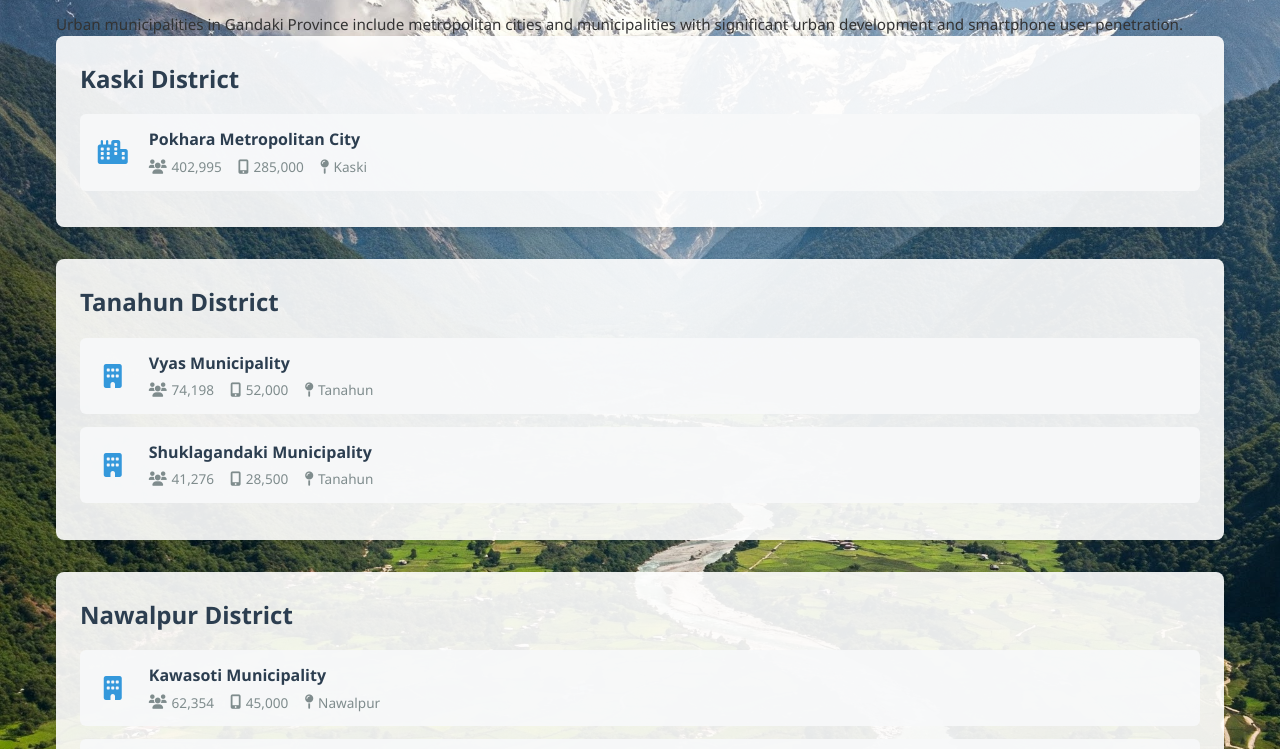
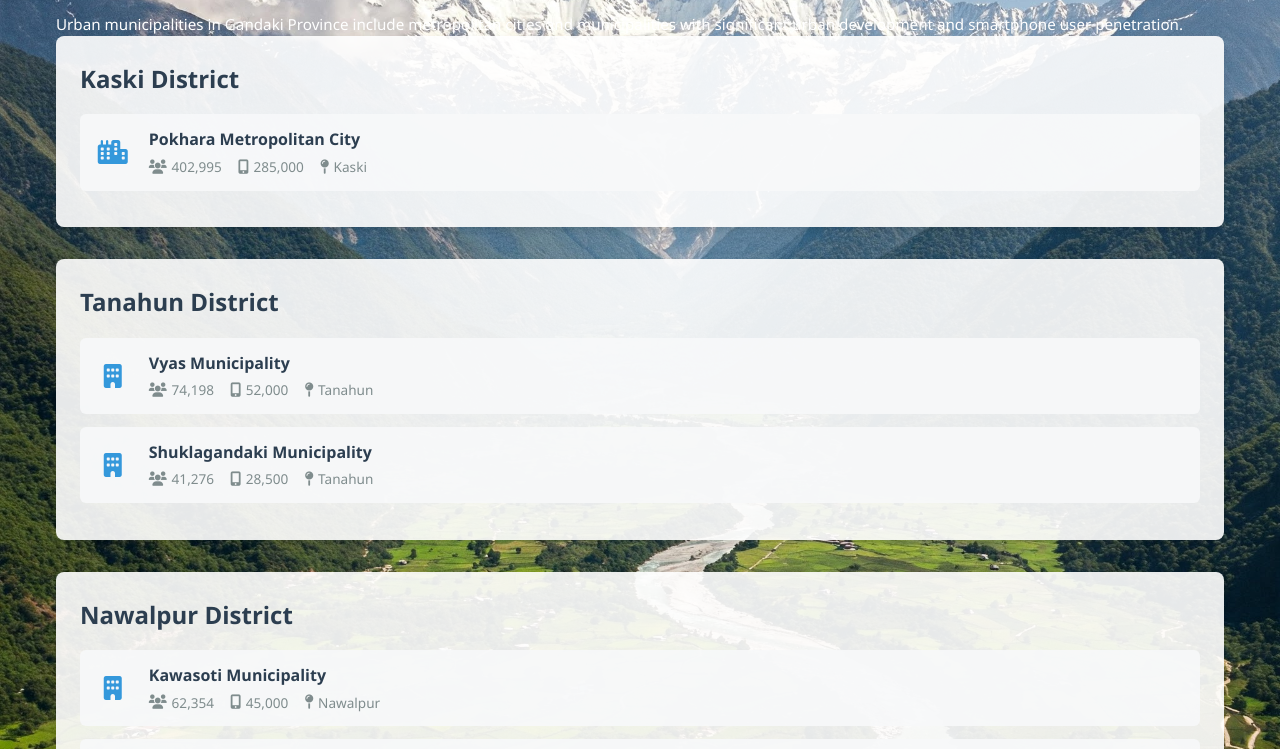
Before and after one commit to chaitanya5656589/Dados, a website: page urban-municipalities.html in a window 1280 px wide. Shown: the part 153-902 px from the top of the page. Drawn offline with Linux system fonts and the light colour scheme.

Commit message:
Update urban-municipalities.html

```diff
--- a/urban-municipalities.html
+++ b/urban-municipalities.html
@@ -39,7 +39,7 @@
     </header>
     <main>
       <h2>Urban Municipalities of Gandaki Province</h2>
-      <p style="color: fff">Urban municipalities in Gandaki Province include metropolitan cities and municipalities with significant urban development and smartphone user penetration.</p>
+      <p style="color: white">Urban municipalities in Gandaki Province include metropolitan cities and municipalities with significant urban development and smartphone user penetration.</p>
 
       <div class="municipality-section">
         <h3>Kaski District</h3>
```
